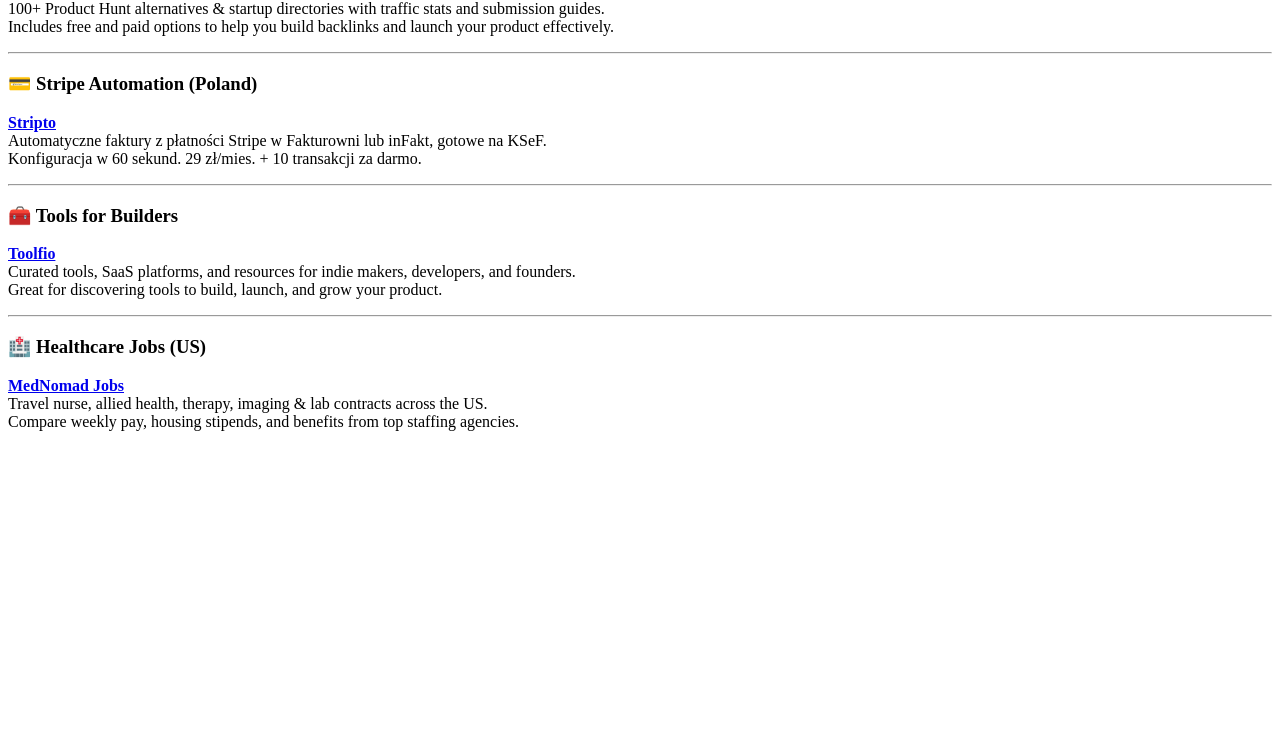
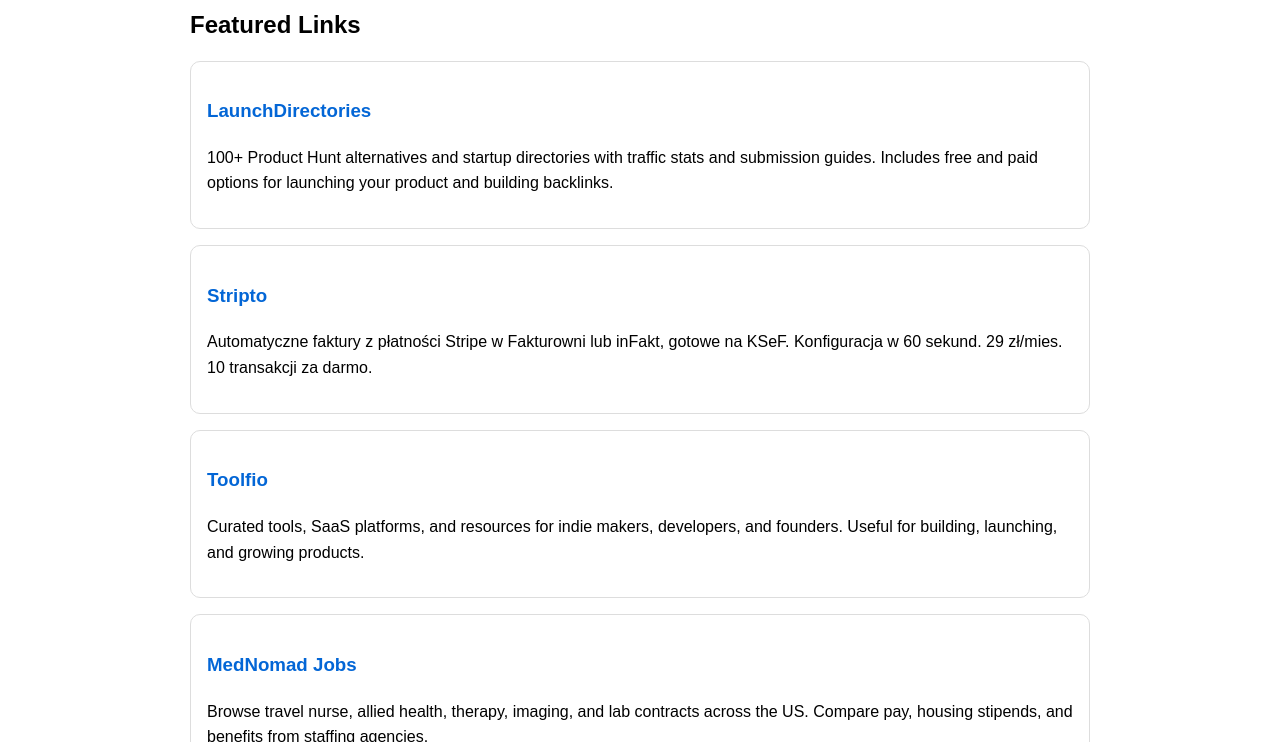
Before and after one commit to rosencoding/rosencoding.github.io, a plain HTML site: page index.html in a window 1280 px wide. Shown: the part 168-910 px from the top of the page. Before the commit the page ends 800 px from the top, so only its background shows below. Drawn offline with Linux system fonts and the light colour scheme.

Commit message:
Update index.html

```diff
--- a/index.html
+++ b/index.html
@@ -1,42 +1,62 @@
-<h2>Recommended Tools & Resources</h2>
-<p>Here are some useful platforms for launching, automating, and growing products.</p>
+<!DOCTYPE html>
+<html lang="en">
+<head>
+  <meta charset="UTF-8" />
+  <meta name="viewport" content="width=device-width, initial-scale=1.0" />
+  <title>My Portfolio</title>
+  <style>
+    body {
+      font-family: Arial, sans-serif;
+      max-width: 900px;
+      margin: 0 auto;
+      padding: 40px 20px;
+      line-height: 1.6;
+    }
+    h1, h2 {
+      margin-bottom: 10px;
+    }
+    .card {
+      border: 1px solid #ddd;
+      border-radius: 10px;
+      padding: 16px;
+      margin: 16px 0;
+    }
+    a {
+      color: #0366d6;
+      text-decoration: none;
+    }
+    a:hover {
+      text-decoration: underline;
+    }
+  </style>
+</head>
+<body>
+  <h1>My Useful Resources</h1>
+  <p>A small curated page of tools and sites for founders, developers, and product builders.</p>
 
-<hr>
+  <h2>Featured Links</h2>
 
-<h3>🚀 Launch & Backlinks</h3>
-<p>
-  <strong><a href="https://launchdirectories.com" target="_blank">
-  LaunchDirectories</a></strong><br>
-  100+ Product Hunt alternatives & startup directories with traffic stats and submission guides.<br>
-  Includes free and paid options to help you build backlinks and launch your product effectively.
-</p>
+  <div class="card">
+    <h3><a href="https://launchdirectories.com/" target="_blank">LaunchDirectories</a></h3>
+    <p>100+ Product Hunt alternatives and startup directories with traffic stats and submission guides. Includes free and paid options for launching your product and building backlinks.</p>
+  </div>
 
-<hr>
+  <div class="card">
+    <h3><a href="https://stripto.pl/" target="_blank">Stripto</a></h3>
+    <p>Automatyczne faktury z płatności Stripe w Fakturowni lub inFakt, gotowe na KSeF. Konfiguracja w 60 sekund. 29 zł/mies. 10 transakcji za darmo.</p>
+  </div>
 
-<h3>💳 Stripe Automation (Poland)</h3>
-<p>
-  <strong><a href="https://stripto.pl/" target="_blank">
-  Stripto</a></strong><br>
-  Automatyczne faktury z płatności Stripe w Fakturowni lub inFakt, gotowe na KSeF.<br>
-  Konfiguracja w 60 sekund. 29 zł/mies. + 10 transakcji za darmo.
-</p>
+  <div class="card">
+    <h3><a href="https://toolfio.com/" target="_blank">Toolfio</a></h3>
+    <p>Curated tools, SaaS platforms, and resources for indie makers, developers, and founders. Useful for building, launching, and growing products.</p>
+  </div>
 
-<hr>
+  <div class="card">
+    <h3><a href="https://mednomadjobs.com/" target="_blank">MedNomad Jobs</a></h3>
+    <p>Browse travel nurse, allied health, therapy, imaging, and lab contracts across the US. Compare pay, housing stipends, and benefits from staffing agencies.</p>
+  </div>
 
-<h3>🧰 Tools for Builders</h3>
-<p>
-  <strong><a href="https://toolfio.com/" target="_blank">
-  Toolfio</a></strong><br>
-  Curated tools, SaaS platforms, and resources for indie makers, developers, and founders.<br>
-  Great for discovering tools to build, launch, and grow your product.
-</p>
-
-<hr>
-
-<h3>🏥 Healthcare Jobs (US)</h3>
-<p>
-  <strong><a href="https://mednomadjobs.com/" target="_blank">
-  MedNomad Jobs</a></strong><br>
-  Travel nurse, allied health, therapy, imaging & lab contracts across the US.<br>
-  Compare weekly pay, housing stipends, and benefits from top staffing agencies.
-</p>
+  <h2>About</h2>
+  <p>This page is hosted on GitHub Pages as a simple public resource site.</p>
+</body>
+</html>
```
